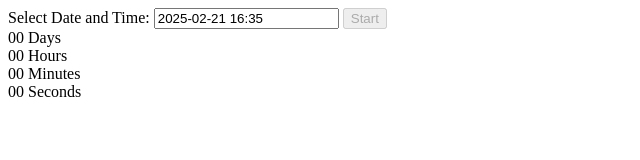
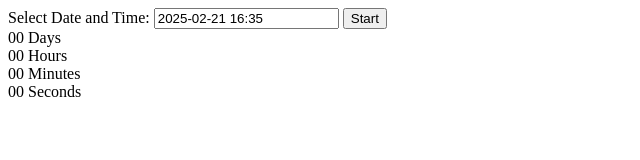
Before and after one commit to zadumka/html-libraries-10js, a website built with Vite: page src/1-timer.html in a window 1280 px wide. Shown: the full height of the page, 0-640 px from the left. Built offline with nearby package versions, Linux system fonts and the light colour scheme; a script that the page names is missing.

Commit message:
Update 1-timer.html

```diff
--- a/src/1-timer.html
+++ b/src/1-timer.html
@@ -23,7 +23,7 @@
         placeholder="Select date and time"
       />
 
-      <button type="button" id="start-button" disabled>Start</button>
+      <button type="button" data-start>Start</button>
 
       <div class="timer">
         <div class="field">
```
